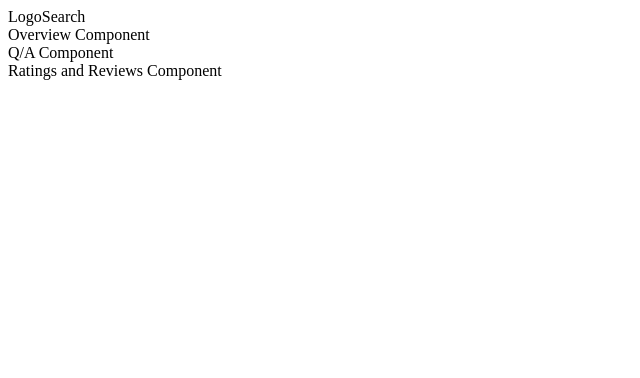
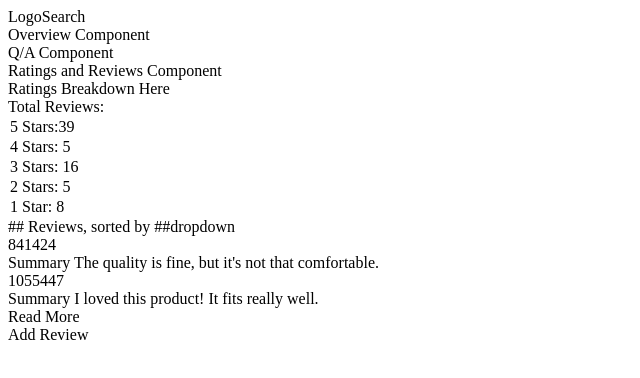
Before and after one commit to Ari-Design/Modern-Shopping-Site, a React app: page / in a window 1280 px wide. Shown: the top 378 px of the page, without its empty margins (0-640 px from the left). Built offline with nearby package versions, Linux system fonts and the light colour scheme; the HTML template or start-up script is replaced by a standard one.

Commit message:
Outline of basic architecture. Initialize ReviewsList, which is the container component. Initialize ReviewTile, which renders each individual review. Initialize RatingsBreakdown, which renders the breakdown of all ratings. Import container component into App.jsx.

```diff
--- a/client/src/App.jsx
+++ b/client/src/App.jsx
@@ -5,6 +5,8 @@ import productStyles from '../../sampleData/products/productStyle.js';
 import reviewSample from '../../sampleData/reviews/reviewSample.js';
 import reviewMeta from '../../sampleData/reviews/reviewsMeta.js';
 import qaSample from '../../sampleData/qaSample.js';
+
+import ReviewsList from './Reviews/ReviewsList.jsx';
 
 class App extends React.Component {
   constructor(props) {
@@ -35,6 +37,7 @@ class App extends React.Component {
         </div>
         <div>
           Ratings and Reviews Component
+          <ReviewsList currentProductId={this.state.currentProductId} reviewData={this.state.reviewData} reviewMeta={this.state.reviewMeta}/>
         </div>
       </div>
     )
--- /dev/null
+++ b/client/src/Reviews/RatingsBreakdown.jsx
@@ -0,0 +1,22 @@
+import React from 'react';
+
+var RatingsBreakdown = ({metaReviews}) => {
+  return(
+    <>
+    <div>Ratings Breakdown Here</div>
+    <div>Total Reviews: </div>
+    <table>
+      <tbody>
+      <tr>5 Stars:{metaReviews.ratings[5]}</tr>
+      <tr>4 Stars: {metaReviews.ratings[4]}</tr>
+      <tr>3 Stars: {metaReviews.ratings[3]}</tr>
+      <tr>2 Stars: {metaReviews.ratings[2]}</tr>
+      <tr>1 Star: {metaReviews.ratings[1]}</tr>
+      </tbody>
+    </table>
+
+    </>
+  )
+}
+
+export default RatingsBreakdown;
--- /dev/null
+++ b/client/src/Reviews/ReviewTile.jsx
@@ -0,0 +1,12 @@
+import React from 'react';
+var ReviewTile = (props) => {
+  console.log('ReviewTile props > ', props);
+  return (
+    <>
+    <div>{props.review.review_id}</div>
+    <div>Summary {props.review.summary}</div>
+    </>
+  )
+}
+
+export default ReviewTile;
--- /dev/null
+++ b/client/src/Reviews/ReviewsList.jsx
@@ -0,0 +1,38 @@
+import React from 'react';
+import ReviewTile from './ReviewTile.jsx';
+import RatingsBreakdown from './RatingsBreakdown.jsx';
+
+class ReviewsList extends React.Component{
+  constructor(props) {
+    super(props);
+    console.log('ReviewsList props > ', this.props);
+    console.log('metaReviews props > ', this.props.reviewMeta);
+    this.state = {
+      allReviews: this.props.reviewData.results,
+      reviewsToDisplay: [this.props.reviewData.results[0], this.props.reviewData.results[1]],
+      metaReviews: this.props.reviewMeta
+    }
+  }
+
+  // Where should metaReviews caclulations sit?
+
+
+  render() {
+    // Only render reviews if there are reviews:
+    if(this.state.allReviews.length > 0) {
+      return(
+        <>
+        <RatingsBreakdown metaReviews={this.state.metaReviews}/>
+        <div>## Reviews, sorted by ##dropdown</div>
+        {this.state.reviewsToDisplay.map((review) => {
+          return <ReviewTile key={review.review_id} review={review}/>
+        })}
+        <div>Read More</div>
+        <div>Add Review</div>
+        </>
+      );
+    }
+  }
+}
+
+export default ReviewsList;
```
